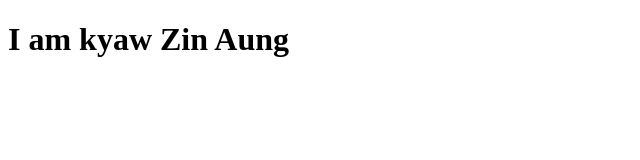
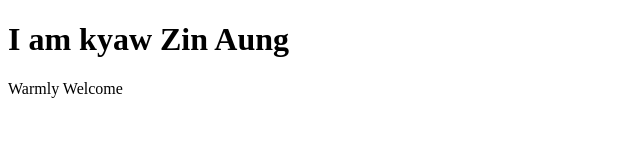
Before and after one commit to KyawZinAung12/kyawzinaung01tech.github.io, a plain HTML site: page index.html in a window 1280 px wide. Shown: the whole page, without its empty margins (0-640 px from the left). Drawn offline with Linux system fonts and the light colour scheme.

Commit message:
update index file

```diff
--- a/index.html
+++ b/index.html
@@ -7,5 +7,6 @@
 </head>
 <body>
     <h1>I am kyaw Zin Aung</h1>
+    <p>Warmly Welcome</p>
 </body>
 </html>
```
